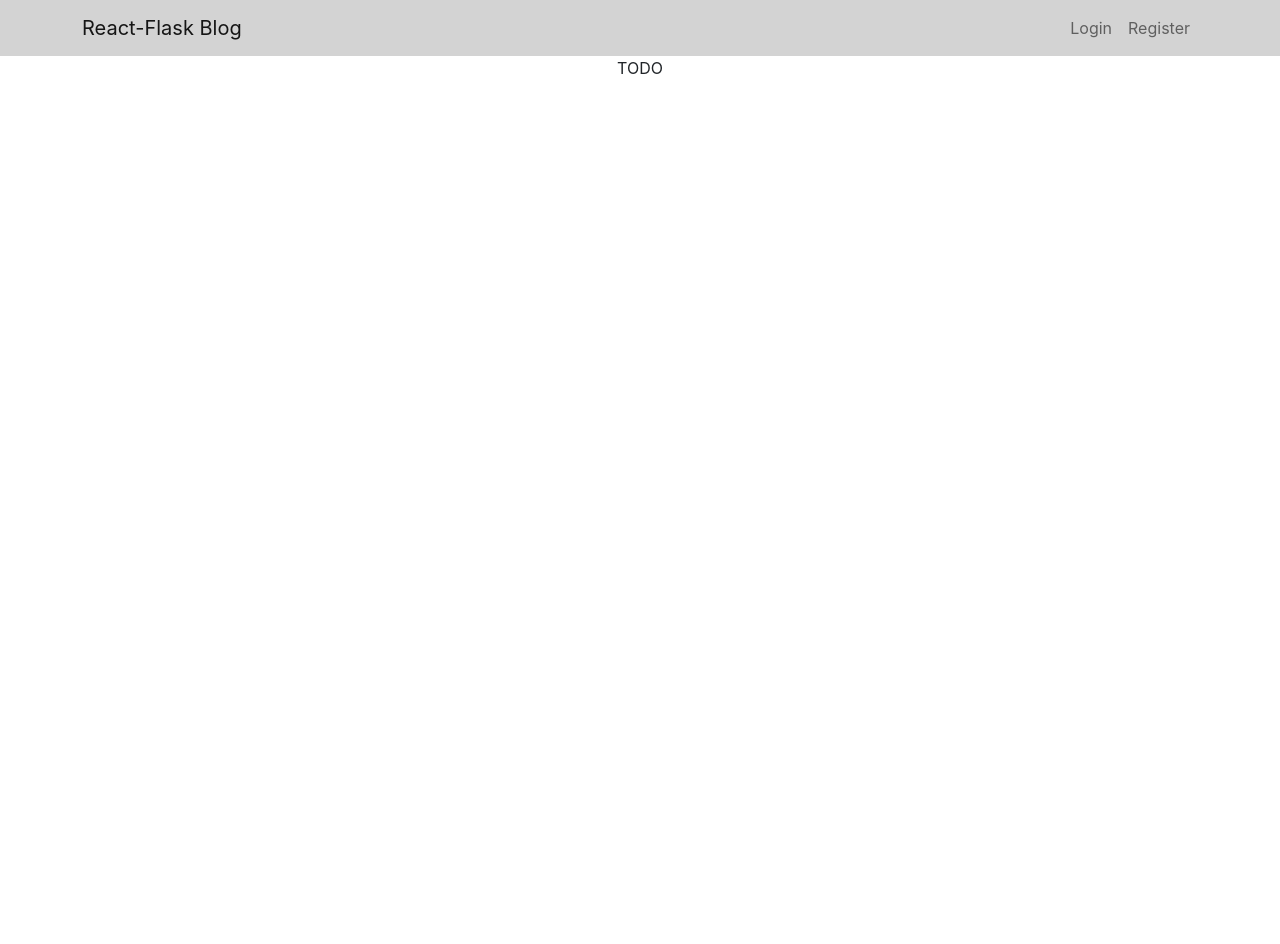
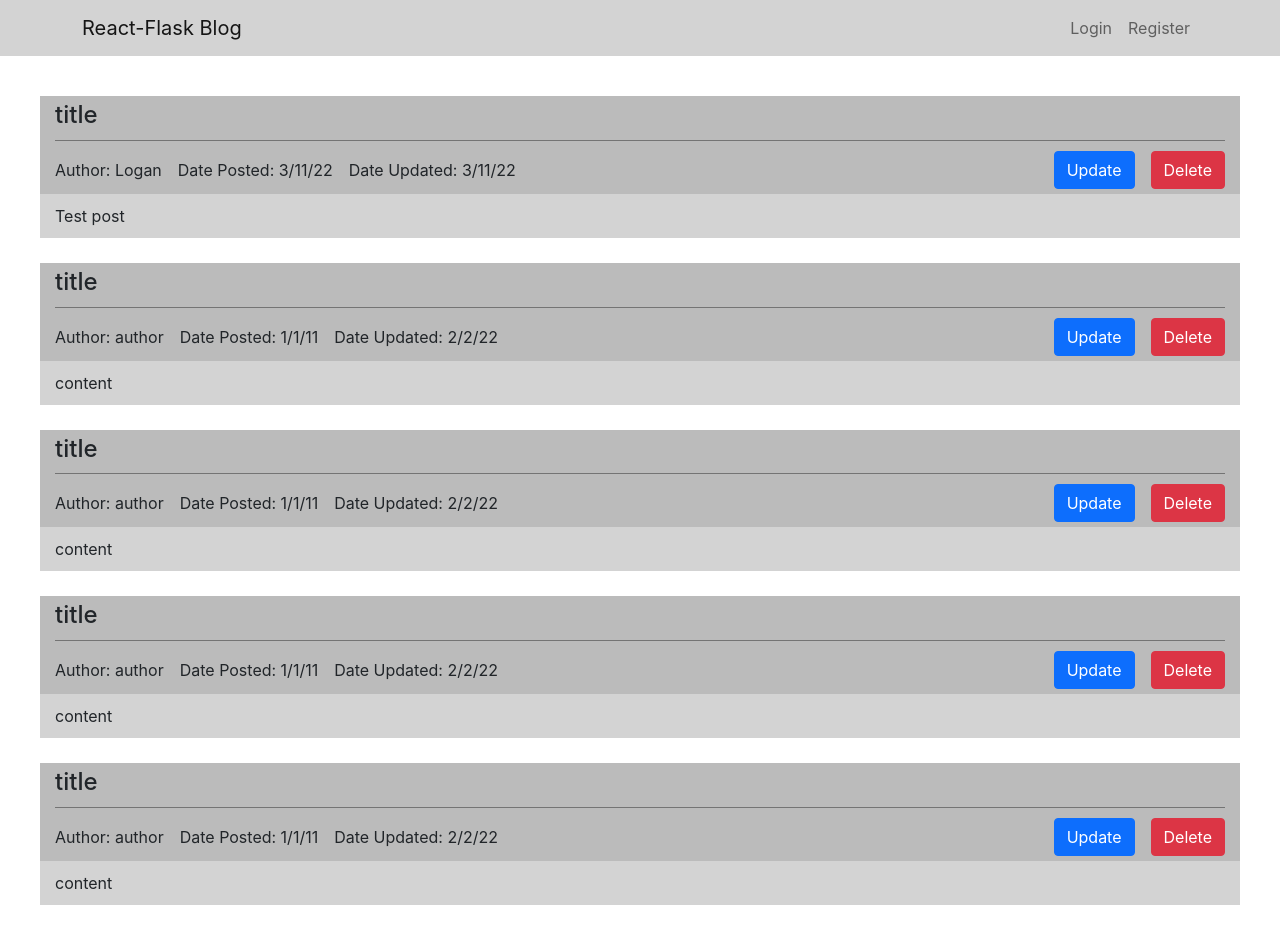
Before and after one commit to loggreev/React-Flask-Blog, a React (Create React App) app in the folder frontend/: page / in a window 1280 px wide. Before the commit the page ends 800 px from the top, so only its background shows below. Built offline with nearby package versions, Linux system fonts and the light colour scheme; the HTML template or start-up script is replaced by a standard one.

Commit message:
progress on blog post layout

```diff
--- /dev/null
+++ b/frontend/src/components/BlogPost.js
@@ -0,0 +1,40 @@
+import React from 'react'
+import styles from './BlogPost.module.css'
+import Button from 'react-bootstrap/Button'
+import Stack from 'react-bootstrap/Stack'
+
+function BlogPost({
+    title = "title",
+    content = "content",
+    author = "author",
+    datePosted = "1/1/11",
+    dateUpdated = "2/2/22",
+}) {
+    return (
+        <div className={styles["blog-post"]}>
+            <div className={styles['header']}>
+                <h2 className={styles['title']}>
+                    {title}
+                </h2>
+                <div className={styles["hr"]} />
+                <div className={styles['row']}>
+                    <Stack className="info" direction="horizontal" gap={3}>
+                        <span>Author: {author}</span>
+                        <span>Date Posted: {datePosted}</span>
+                        <span>Date Updated: {dateUpdated}</span>
+                    </Stack>
+                    <Stack className="actions" direction="horizontal" gap={3}>
+                        <Button variant="primary">Update</Button>
+                        <Button variant="danger">Delete</Button>
+                    </Stack>
+
+                </div>
+            </div>
+            <div className={styles['content']}>
+                {content}
+            </div>
+        </div >
+    )
+}
+
+export default BlogPost
--- /dev/null
+++ b/frontend/src/components/BlogPost.module.css
@@ -0,0 +1,31 @@
+.blog-post {
+    min-height: 100px;
+    display: flex;
+    flex-direction: column;
+    text-align: left;
+}
+
+.header {
+    background-color: rgb(187, 187, 187);
+    padding: 5px 15px;
+}
+
+.title {
+    font-size: 1.5rem;
+}
+
+.hr {
+    border-bottom: 1px solid rgb(116, 116, 116);
+    margin: 10px 0;
+}
+
+.row {
+    display: flex;
+    justify-content: space-between;
+}
+
+.content {
+    background-color: lightgray;
+    flex: 1;
+    padding: 10px 15px;
+}
--- a/frontend/src/components/MainContent.js
+++ b/frontend/src/components/MainContent.js
@@ -1,8 +1,22 @@
 import React from 'react'
+import BlogPost from './BlogPost'
+import styles from './MainContent.module.css'
 
-function MainContent() {
+function MainContent({ posts }) {
+    posts = [
+        <BlogPost content="Test post" author='Logan' datePosted='3/11/22' dateUpdated='3/11/22' />,
+        <BlogPost />,
+        <BlogPost />,
+        <BlogPost />,
+        <BlogPost />
+    ];
+
     return (
-        <p>TODO</p>
+        <div className={styles["main-content"]}>
+            <div className={styles['blog-posts']}>
+                {posts}
+            </div>
+        </div>
     )
 }
 
--- /dev/null
+++ b/frontend/src/components/MainContent.module.css
@@ -0,0 +1,7 @@
+.main-content {
+    margin: 40px 40px;
+}
+
+.blog-posts > *{
+    margin-bottom: 25px;
+}
```
